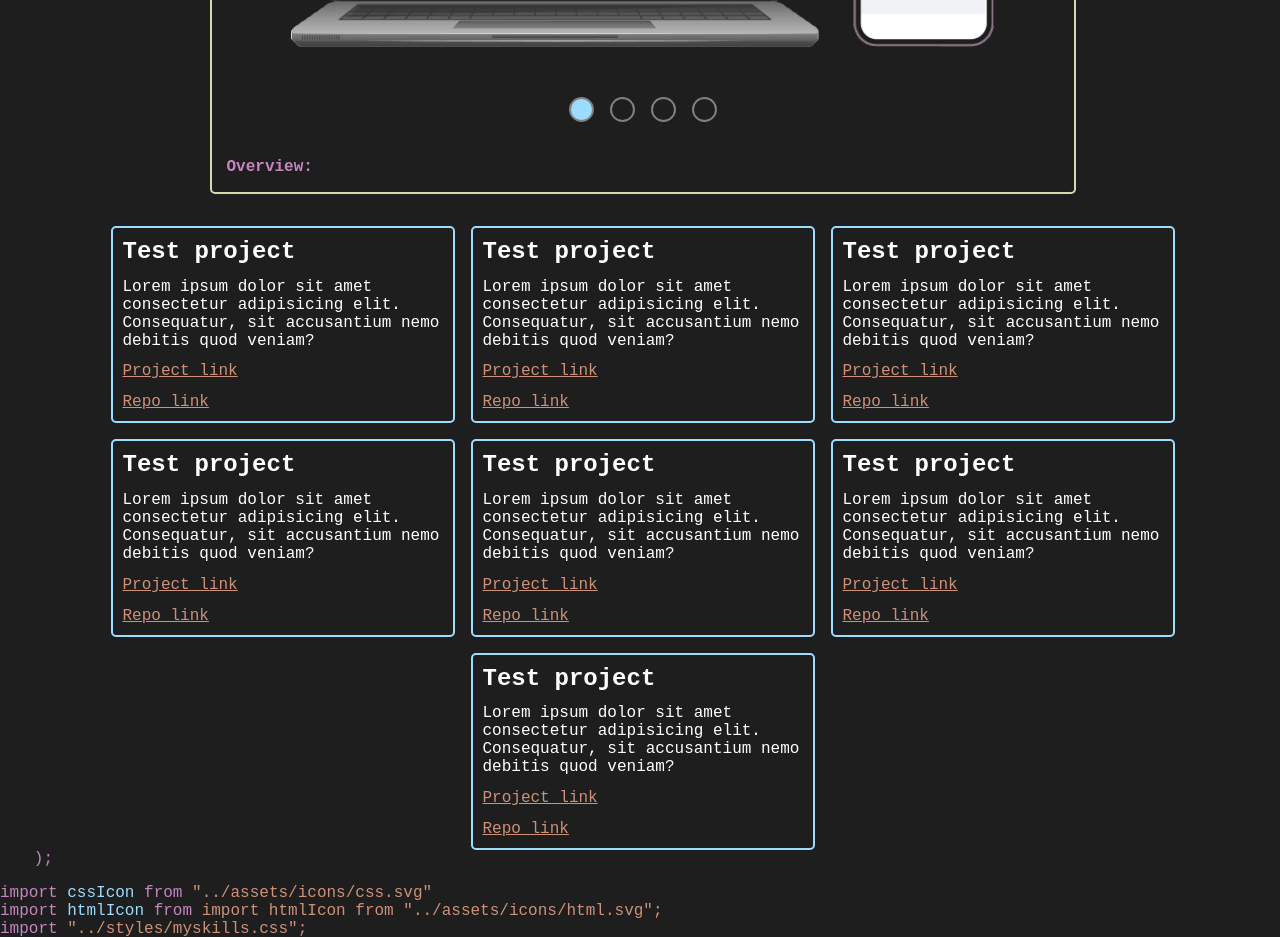
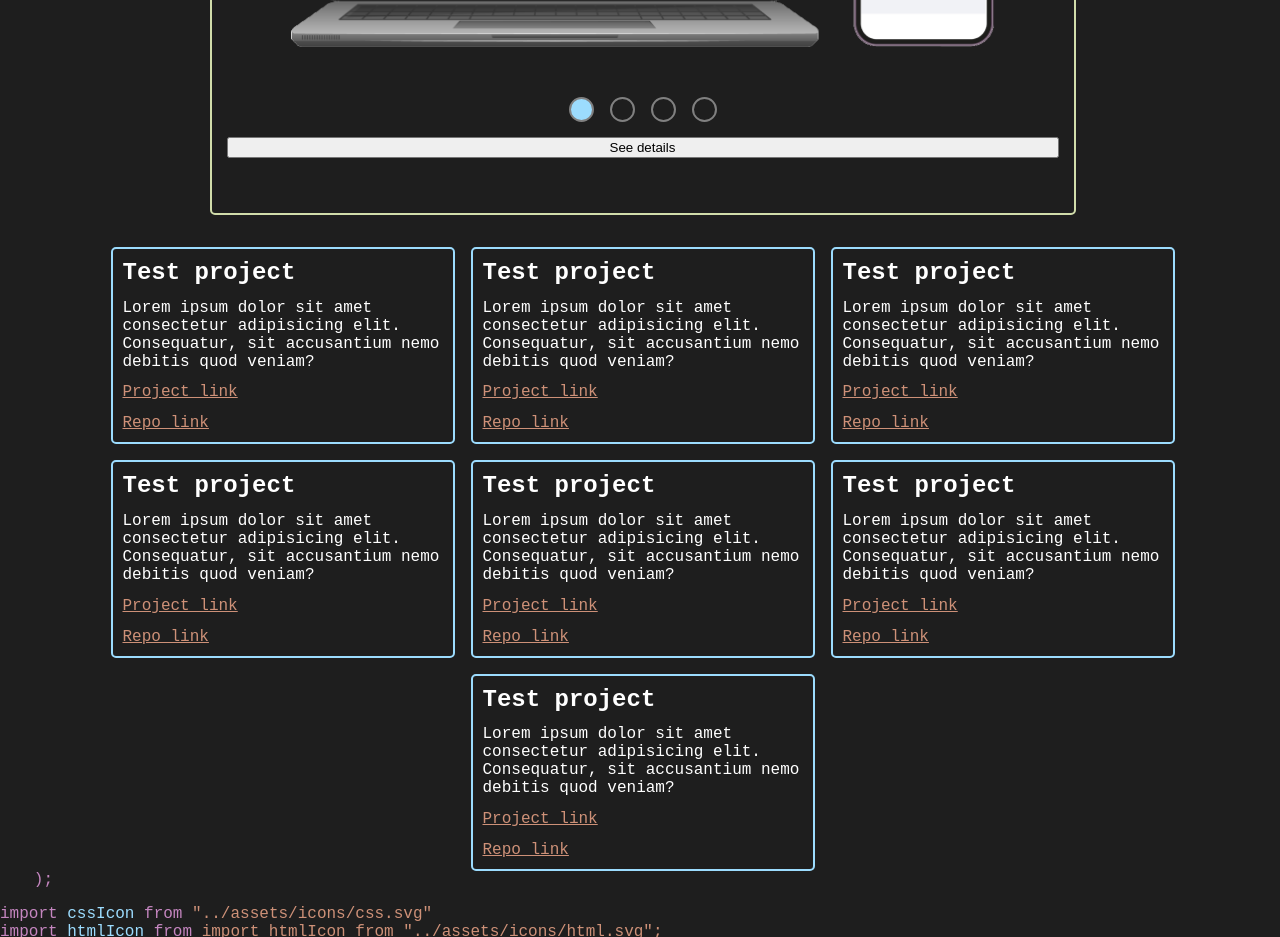
Before and after one commit to mikeski-aa/portfoliosite, a React (Vite) app: page / in a window 1280 px wide. Shown: the part 1760-2697 px from the top of the page. Built offline with nearby package versions, Linux system fonts and the light colour scheme.

Commit message:
Fixed detail show description in projects

```diff
--- a/src/components/OdinbookCarousel.jsx
+++ b/src/components/OdinbookCarousel.jsx
@@ -12,6 +12,7 @@ function OdinbookCarousel() {
   const [carouselSeat, setCarouselSeat] = useState(0);
   const [descShow, setDescShow] = useState(false);
   const [modalOpen, setModalOpen] = useState(false);
+  const [btnText, setBtnText] = useState("See details");
   const imgArr = [mergedLogin, mergedMain, mergedFriends, mergedProfile];
 
   const handleGoLeft = () => {
@@ -54,8 +55,10 @@ function OdinbookCarousel() {
   const handleDescShow = () => {
     if (descShow === false) {
       setDescShow(true);
+      setBtnText("Hide details");
     } else {
       setDescShow(false);
+      setBtnText("Show details");
     }
   };
 
@@ -122,10 +125,10 @@ function OdinbookCarousel() {
           ></button>
         </div>
       </div>
-      <div
-        className={`projectDescription ${descShow}`}
-        onClick={handleDescShow}
-      >
+      <button className="handleClickMore" onClick={handleDescShow}>
+        {btnText}
+      </button>
+      <div className={`projectDescription ${descShow}`}>
         <h4 className="line bolder">Overview: </h4>
         <span className="fileStyle bolder">Fullstack project</span> - social
         media web app, strongly inspierd by Facebook in design and layout. This
--- a/src/styles/projectbox.css
+++ b/src/styles/projectbox.css
@@ -11,10 +11,13 @@
 
 .projectDescription {
   width: 55vw;
-  white-space: nowrap;
+  transition: 0.5s ease-in-out;
+}
+
+.projectDescription.false {
+  max-height: 5vh;
   overflow: hidden;
-  text-overflow: ellipsis; /* This is where the magic happens. */
-  max-height: 5vh;
+  opacity: 0;
 }
 
 .projectDescription:hover {
@@ -24,7 +27,12 @@
 .projectDescription.true {
   width: 55vw;
   text-wrap: wrap;
-  max-height: 100%;
+  max-height: 100vh;
+  opacity: 1;
+}
+
+.temp {
+  min-height: 100%;
 }
 
 .imageCarousel {
```
